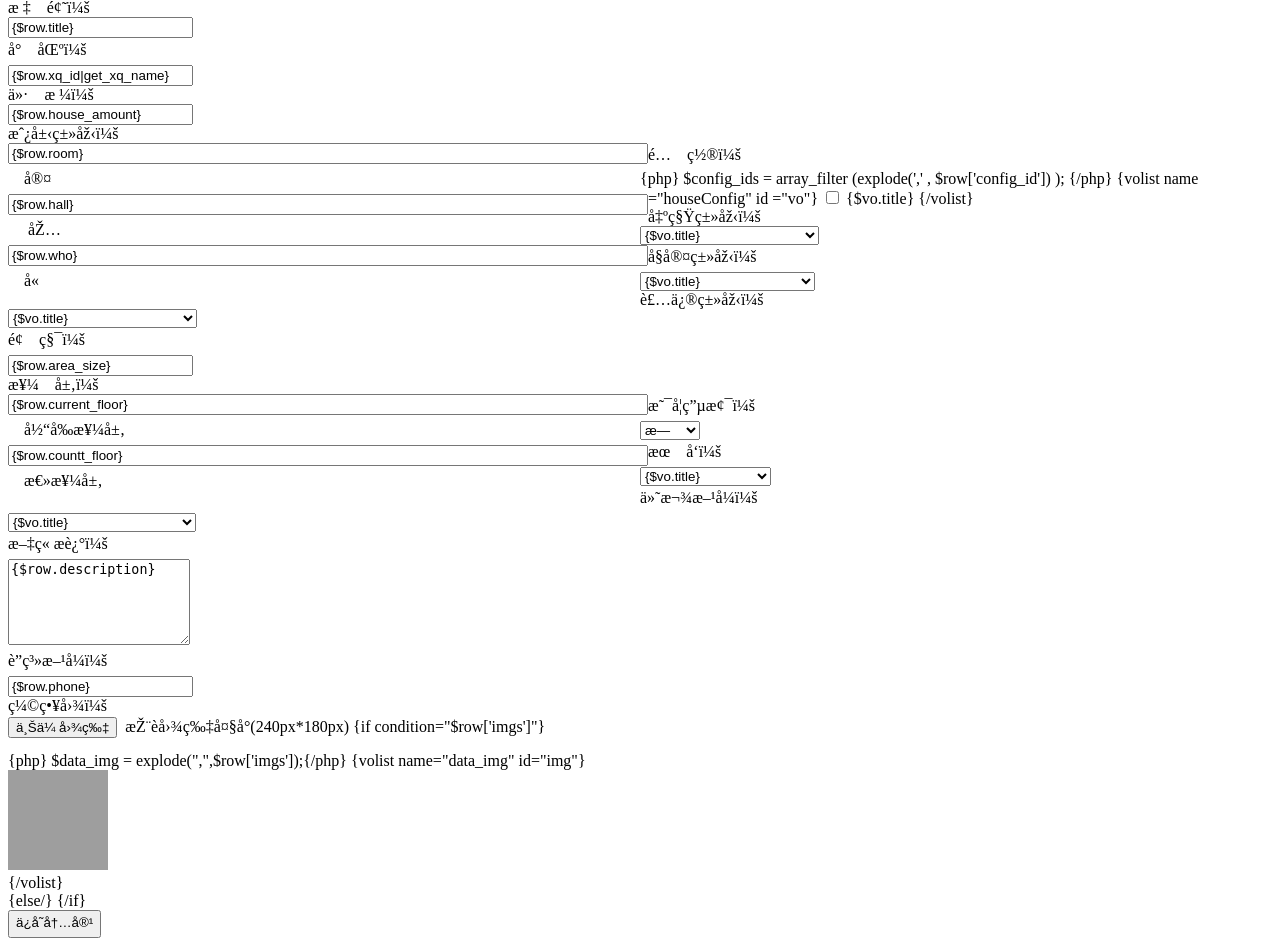
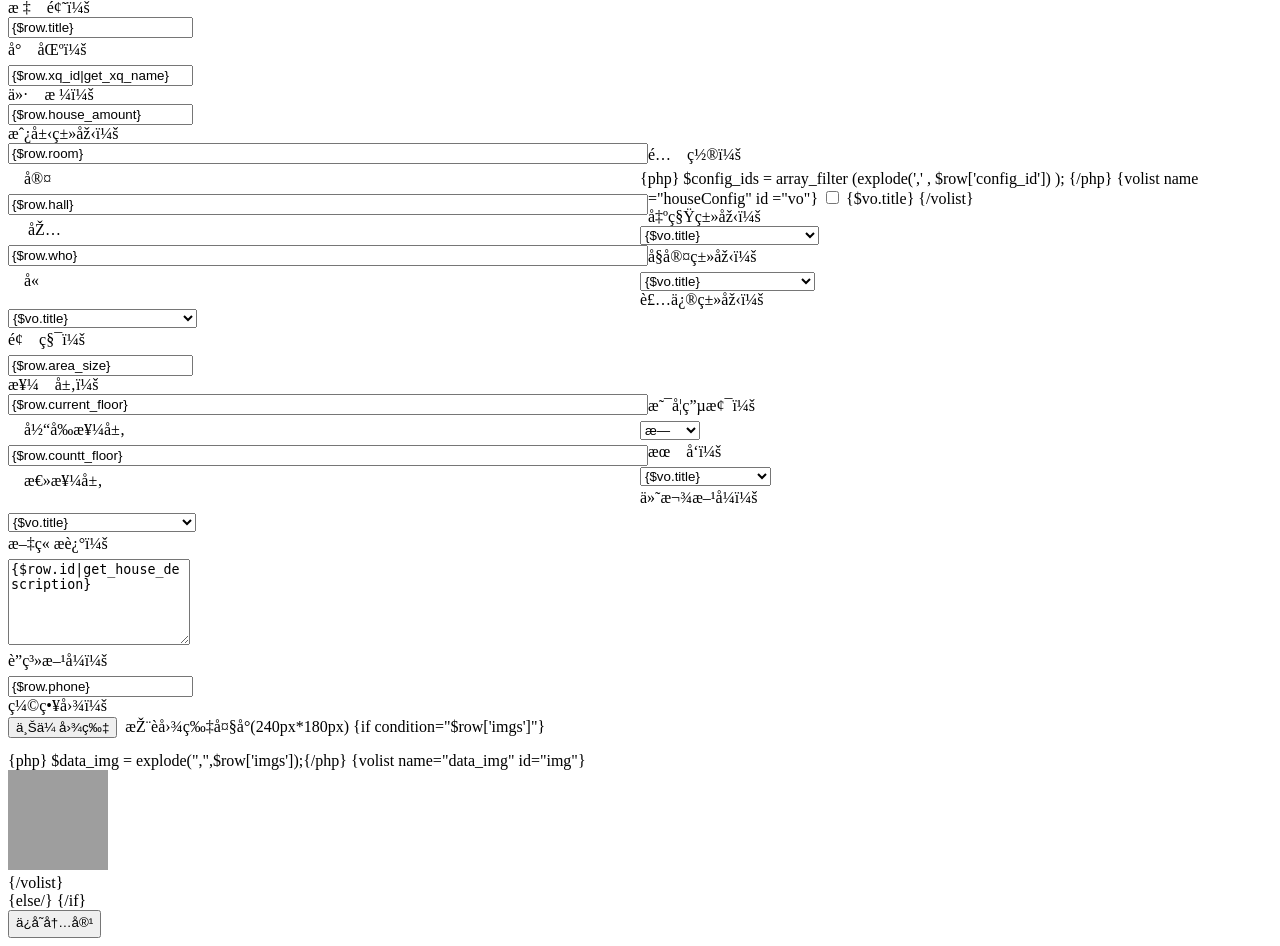
Before and after one commit to li565714/TPhouse, a PHP site: page /DbName/application/admin/view/house/edit.html in a window 1280 px wide. Shown: the part 93-1039 px from the top of the page. Run offline with PHP 8.4, Linux system fonts and the light colour scheme; grey boxes are pictures that could not be loaded.

Commit message:
修改 房租描述

```diff
--- a/application/admin/view/house/edit.html
+++ b/application/admin/view/house/edit.html
@@ -165,7 +165,7 @@
                             <div class="form-group ">
                                 <label class="col-sm-2 control-label">文章描述：</label>
                                 <div class="col-sm-4">
-                                    <textarea class="form-control" style="height: 80px;" name="description" placeholder="请输入文章描述">{$row.description}</textarea>
+                                    <textarea class="form-control" style="height: 80px;" name="description" placeholder="请输入文章描述">{$row.id|get_house_description}</textarea>
                                 </div>
                             </div>
 
--- a/application/common.php
+++ b/application/common.php
@@ -195,3 +195,8 @@
     return $s . '千米';
 
 }
+
+
+function get_house_description( $id = 0){
+	return model('house_desc')->where('house_id',$id)->column( 'description' );
+}
```
